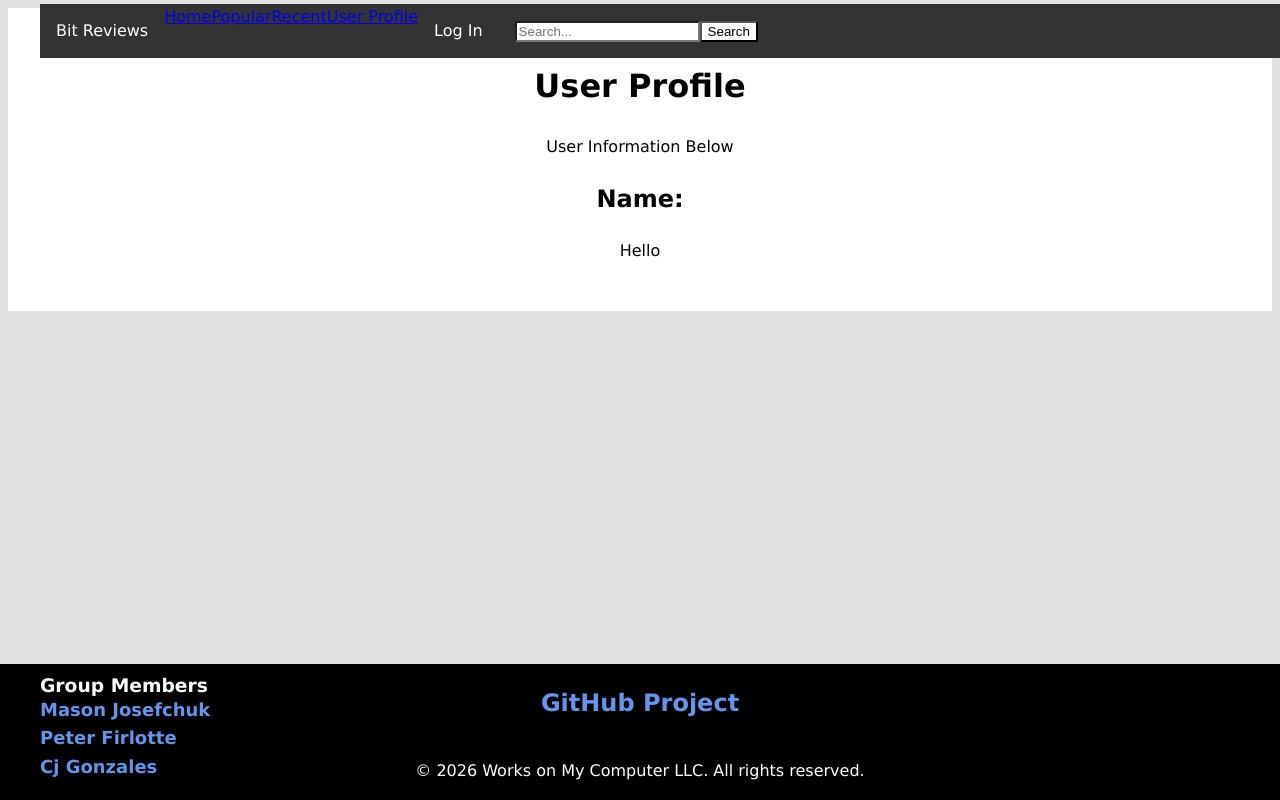
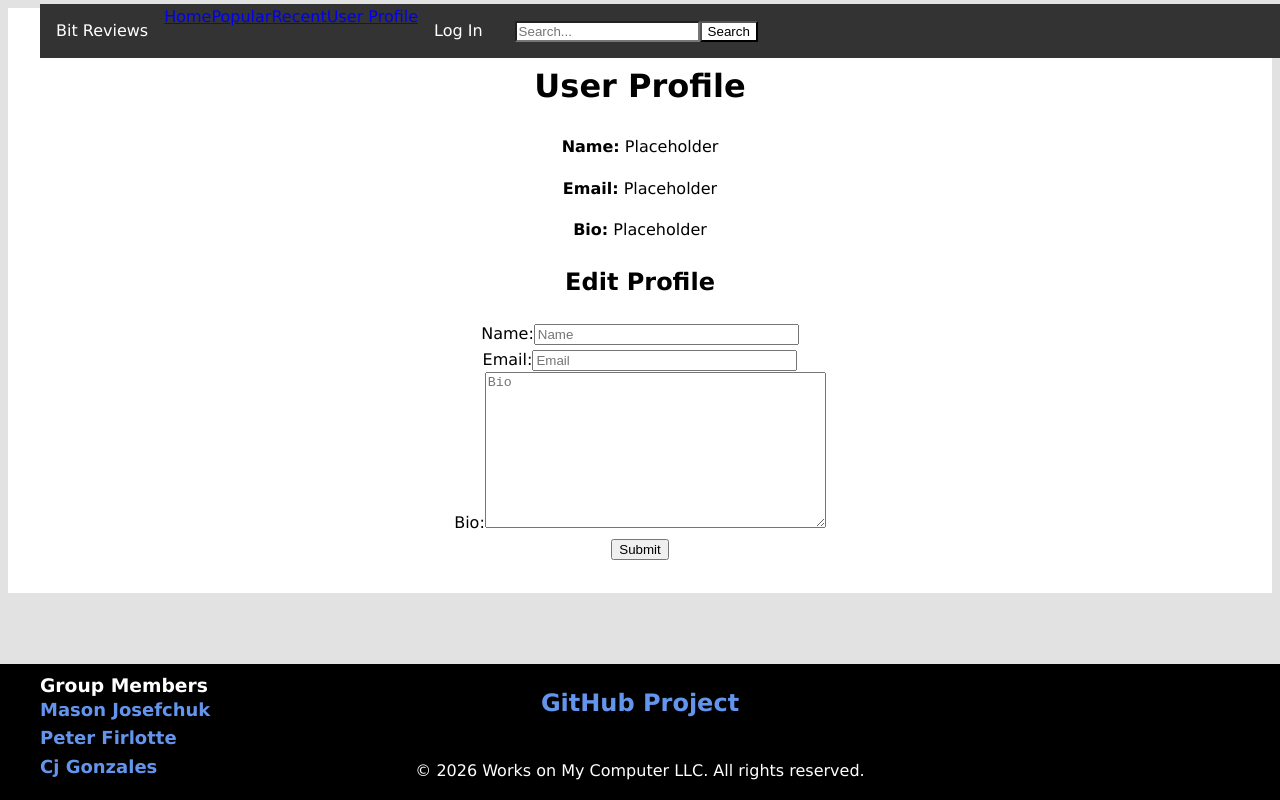
Before and after one commit to pfirlotte-rrc/COMP-4002-Project, a React (Vite) app: page /userprofile in a window 1280 px wide. Shown: the top 800 px of the page. Built offline with nearby package versions, Linux system fonts and the light colour scheme.

Commit message:
feat: Create User Profile information and edit form

```diff
--- a/src/components/pages/UserProfile.tsx
+++ b/src/components/pages/UserProfile.tsx
@@ -1,21 +1,126 @@
-// import { useState } from "react";
+import { useState } from "react";
 
+type Profile = {
+    userName: string,
+    userEmail: string,
+    userBio: string,
+}
 
 function UserProfile() {
+
+    const [userProfile, setUserProfile] = useState<Profile>({
+        userName: "",
+        userEmail: "",
+        userBio: "",
+    });
+
+	const handleInputChange = (event: React.ChangeEvent<HTMLInputElement | HTMLTextAreaElement>
+	) => {
+		const {name, value} = event.target;
+		setUserProfile(prev => ({...prev, [name]: value}))
+	 };
+
+	const handleSubmit= (event: React.FormEvent<HTMLFormElement>) => {
+    	event.preventDefault();
+	};
+
     return (
         <>
-            <header>
-              <h1>User Profile</h1>
-              <span>User Information Below</span>
-          </header>
           <main>
-              <section>
-                    <h2>Name:</h2>
-                    <p>Hello</p>
-              </section>
+            <h1>User Profile</h1>
+          	<section>
+            	<p>
+					<strong>Name:</strong> {userProfile.userName || "Placeholder"}
+				</p>
+				<p>
+					<strong>Email:</strong> {userProfile.userEmail || "Placeholder"}
+				</p>
+				<p>
+					<strong>Bio:</strong> {userProfile.userBio || "Placeholder"}
+				</p>
+            </section>
+				<section>
+					<h2>Edit Profile</h2>
+					<form onSubmit={handleSubmit}>
+						<FormTextInput
+							label="Name"
+							name="userName"
+							value={userProfile.userName}
+							handleChange={handleInputChange}
+						/>
+						<FormTextInput
+							label="Email"
+							name="userEmail"
+							value={userProfile.userEmail}
+							handleChange={handleInputChange}
+						/>
+						<FormTextAreaInput
+							label="Bio"
+							name="userBio"
+							value={userProfile.userBio}
+							handleChange={handleInputChange}
+						/>
+						<button type="submit">Submit</button>
+					</form>
+				</section>
           </main>
       </>
     );
 }
 
+type FormTextInputProps = {
+  label: string;
+  name: string;
+  value: string;
+  placeholder?: string;
+  handleChange: (event: React.ChangeEvent<HTMLInputElement>) => void;
+};
+
+export function FormTextInput(
+    { label, name, value, placeholder, handleChange}: FormTextInputProps
+) {
+  return (
+	<label>
+		{label}:
+		<input
+			name={name}
+			value={value}
+			size={30}
+			type="text"
+			placeholder= {placeholder ? placeholder : label}
+			onChange={handleChange}
+			/>
+		<br/>
+	</label>
+
+  );
+}
+
+type FormTextAreaInputProps = {
+  label: string;
+  name: string;
+  value: string;
+  placeholder?: string;
+  handleChange: (event: React.ChangeEvent<HTMLTextAreaElement>) => void;
+};
+
+export function FormTextAreaInput(
+    { label, name, value, placeholder, handleChange}: FormTextAreaInputProps
+) {
+  return (
+	<label>
+		{label}:
+		<textarea
+			name={name}
+			value={value}
+			cols={40}
+			rows={10}
+			placeholder= {placeholder ? placeholder : label}
+			onChange={handleChange}
+			/>
+		<br/>
+	</label>
+  );
+}
+
 export default UserProfile;
```
